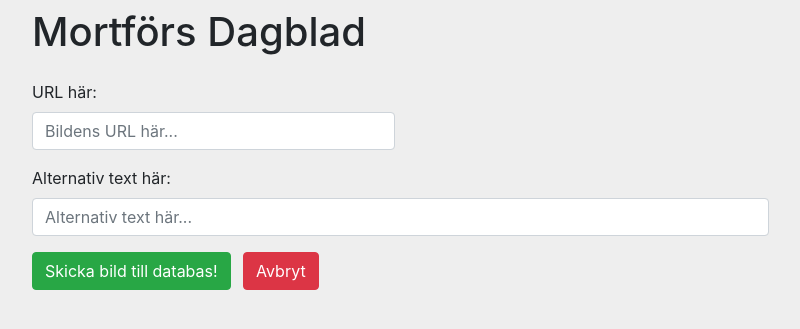
After one commit to EmilAndersson1/DatabasProjekt, a Flask app: page /add-image/ in a window 1280 px wide. The commit adds this page. Shown: the top 329 px of the page, without its empty margins (53-853 px from the left). Run offline with Flask 2, Linux system fonts and the light colour scheme; some libraries are stand-ins or nearby versions.

Commit message:
first commit in branch

```diff
--- a/dagblad_app/routes.py
+++ b/dagblad_app/routes.py
@@ -12,6 +12,20 @@ def index():
         article_list.append(article)
 
     return render_template("index.html", article_list = article_list)
+
+@app.route('/add-image/')
+def add_image():
+
+    return render_template("add-image.html")
+
+@app.route('/add_image_to_db/', methods=['POST'])
+def add_image_to_db():
+    url = request.form["url"]
+    alt_text = request.form["alt_text"]
+
+
+    return redirect(url_for("add_image"))
+
 
 @app.route('/dagblad/<article_id>/')
 def show_dagblad(article_id):
--- /dev/null
+++ b/dagblad_app/templates/add-image.html
@@ -0,0 +1,37 @@
+<!DOCTYPE html>
+<html lang="en">
+<head>
+    <meta charset="UTF-8">
+    <meta name="viewport" content="width=device-width, initial-scale=1.0">
+    <link rel="stylesheet" href="https://stackpath.bootstrapcdn.com/bootstrap/4.4.1/css/bootstrap.min.css" integrity="sha384-Vkoo8x4CGsO3+Hhxv8T/Q5PaXtkKtu6ug5TOeNV6gBiFeWPGFN9MuhOf23Q9Ifjh" crossorigin="anonymous">
+    <link rel="stylesheet" type="text/css" href="/static/style.css">
+    <title>New - Mortförs Dagblad</title>
+</head>
+<body>
+
+    <div class="container">
+    <h1 class="mt-2">Mortförs Dagblad</h1>
+
+        <form action="/add_image_to_db/" method="POST">
+            <div class="form-row mt-4">
+                <div class="col-md-4 mb-3">
+                    <label for="url">URL här:</label>
+                    <input type="text" class="form-control" id="url" name="url" placeholder="Bildens URL här..." required>
+                </div>
+            </div>
+            <div class="form-row">
+                <div class="col-md-8 mb-3">
+                    <label for="alt_text">Alternativ text här:</label>
+                    <input type="text" class="form-control" id="alt_text" rows="4" name="alt_text" placeholder="Alternativ text här..." required>
+                    <input type="submit" class="btn btn-success mt-3" value="Skicka bild till databas!">
+                    <a href="/new_article/" class=" btn btn-danger mt-3 ml-2">Avbryt</a>
+                </div>
+            </div>
+        </form>
+    </div>
+    <script src="https://code.jquery.com/jquery-3.4.1.slim.min.js" integrity="sha384-J6qa4849blE2+poT4WnyKhv5vZF5SrPo0iEjwBvKU7imGFAV0wwj1yYfoRSJoZ+n" crossorigin="anonymous"></script>
+    <script src="https://cdn.jsdelivr.net/npm/popper.js@1.16.0/dist/umd/popper.min.js" integrity="sha384-Q6E9RHvbIyZFJoft+2mJbHaEWldlvI9IOYy5n3zV9zzTtmI3UksdQRVvoxMfooAo" crossorigin="anonymous"></script>
+    <script src="https://stackpath.bootstrapcdn.com/bootstrap/4.4.1/js/bootstrap.min.js" integrity="sha384-wfSDF2E50Y2D1uUdj0O3uMBJnjuUD4Ih7YwaYd1iqfktj0Uod8GCExl3Og8ifwB6" crossorigin="anonymous"></script>
+    <script src="/static/script.js"></script>
+</body>
+</html>
--- a/dagblad_app/templates/new.html
+++ b/dagblad_app/templates/new.html
@@ -30,6 +30,9 @@
                 </div>
             </div>
             <div class="form-row">
+                <a href="{{url_for('add_image')}}" class="btn btn-success btn-lg col-md-8 mb-3">Lägg till fler bilder i databasen!</a>
+            </div>
+            <div class="form-row">
                 <div class="col-md-8 mb-3">
                     <label for="article_preamble">Artikelns inledning här:</label>
                     <textarea type="text" class="form-control" id="article_preamble" rows="4" name="article_preamble" placeholder="Artikelns inledning här..." required></textarea>
--- a/databas.sql
+++ b/databas.sql
@@ -28,6 +28,12 @@ create table commenter(
     PRIMARY KEY (commenter_ID)
 );
 
+create table comment_in_article(
+    commenter_ID integer REFERENCES commenter(commenter_ID),
+    article_ID integer REFERENCES article(article_ID),
+    CONSTRAINT comment_in_article_ID PRIMARY KEY(commenter_ID, article_ID)
+);
+
 create table images(
     image_url varchar(255),
     alt_text varchar(255),
```
